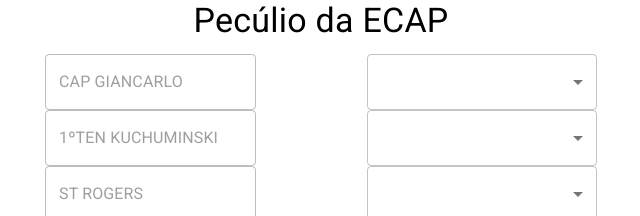
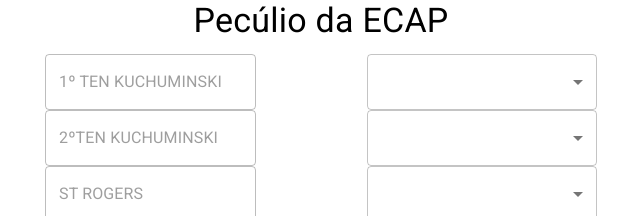
Before and after one commit to MatheusOliveira047/pec-lio-ecap, a React (Create React App) app: page / in a window 1280 px wide. Shown: the top 216 px of the page, without its empty margins (319-959 px from the left). Built offline with nearby package versions, Linux system fonts and the light colour scheme.

Commit message:
add military

```diff
--- a/src/App.js
+++ b/src/App.js
@@ -7,11 +7,11 @@ function App() {
   const militares = [
     {
       id: 1,
-      nome: "CAP GIANCARLO"
+      nome: "1º TEN KUCHUMINSKI"
     },
     {
       id: 2,
-      nome: "1ºTEN KUCHUMINSKI"
+      nome: "2ºTEN KUCHUMINSKI"
     },
     {
       id: 2,
```
